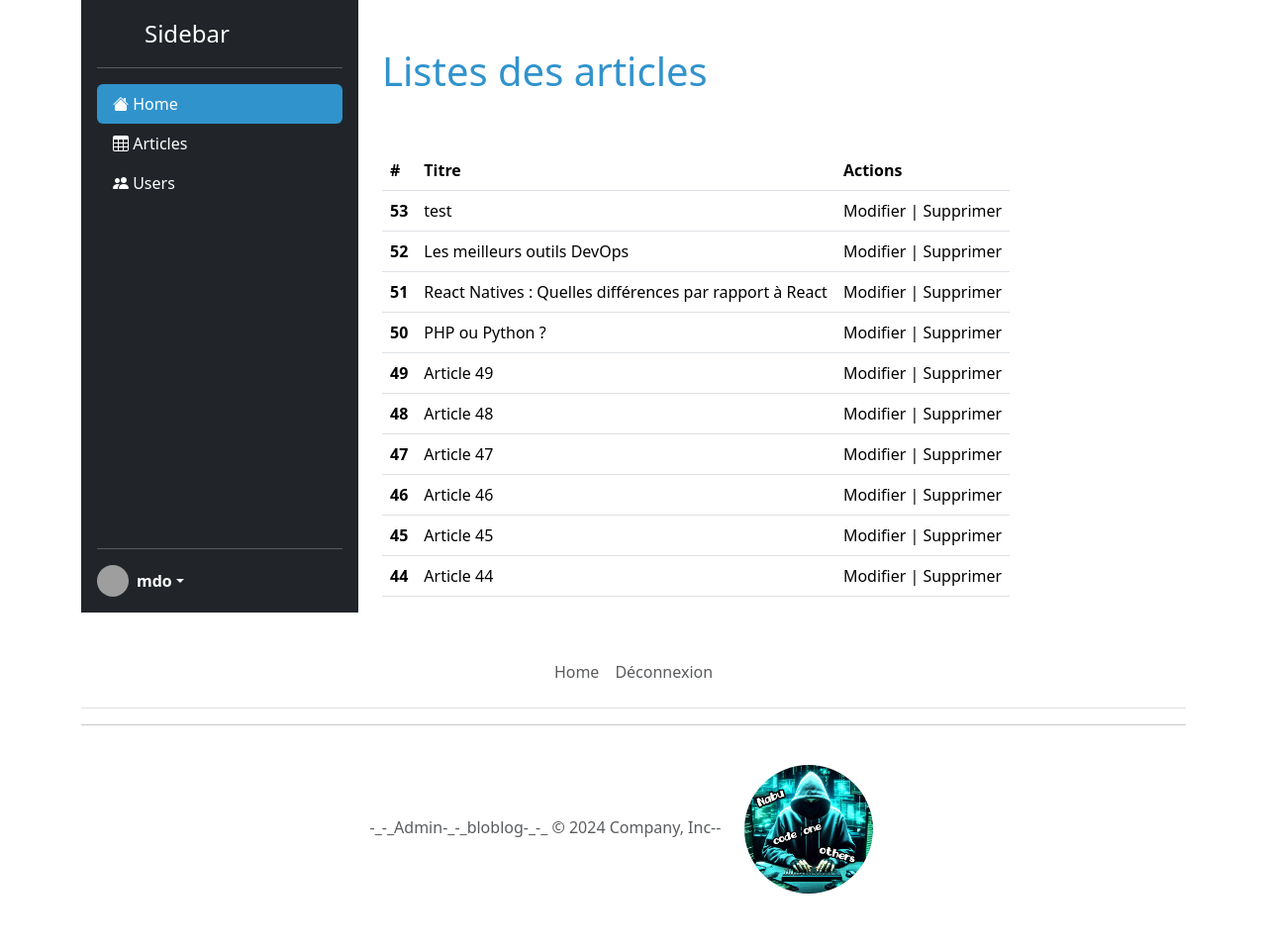
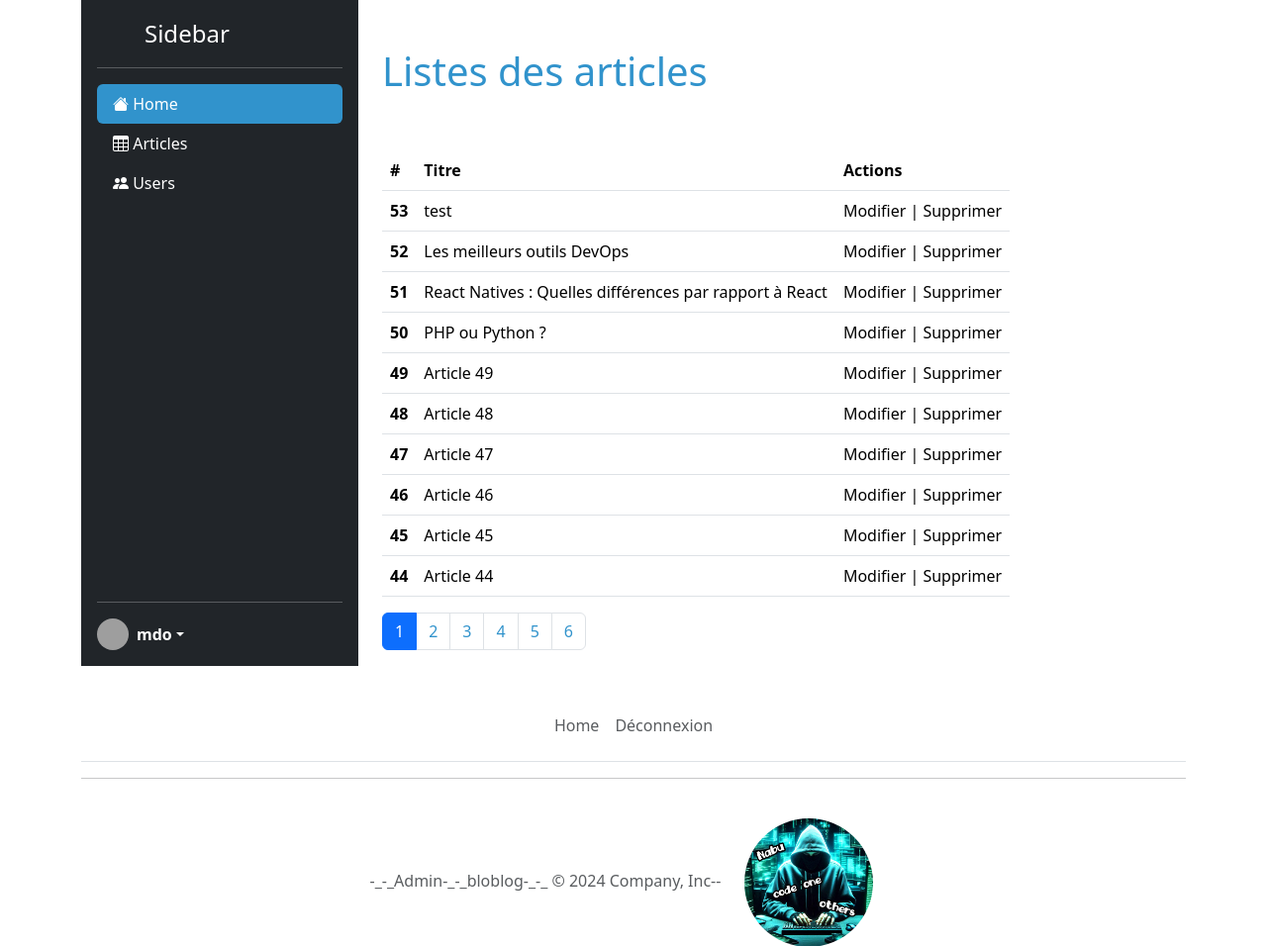
Before and after one commit to stephaneG-frep/BloBlog, a PHP site: page /admin/articles.php in a window 1280 px wide. Shown: the top 956 px of the page at 99% size. Before the commit the page ends 903 px from the top, so only its background shows below. Run offline with PHP 8.4, Linux system fonts and the light colour scheme; the visitor is signed in with stand-in values (Sample User, id 1); data comes from the database, SQL or seed files in the repository; grey boxes are pictures that could not be loaded.

Commit message:
pagination ad min

```diff
--- a/admin/articles.php
+++ b/admin/articles.php
@@ -11,6 +11,9 @@ if (isset($_GET['page'])) {
 }
 
 $articles = getArticles($pdo, _ADMIN_ITEM_PER_PAGE_, $page);
+
+$totalArticles = getTotalArticles($pdo);
+$totalPages = ceil($totalArticles / _ADMIN_ITEM_PER_PAGE_);
 
 
 ?>
@@ -36,6 +39,16 @@ $articles = getArticles($pdo, _ADMIN_ITEM_PER_PAGE_, $page);
     </tbody>
 </table>
 
+<?php if ($totalPages > 1) {?>
+<nav aria-label="Page navigation example">
+    <ul class="pagination">
+        <?php for ($i = 1; $i <= $totalPages; $i++) {?>
+        <li class="page-item <?php if ($i === $page) { echo "active"; }?>"><a class="page-link" href="?page=<?=$i;?>"><?=$i;?></a></li>
+        <?php }?>
+    </ul>
+</nav>
+<?php }?>
+
 <?php
 require_once __DIR__. "/templates/footer.php";
 ?>
--- a/admin/templates/header.php
+++ b/admin/templates/header.php
@@ -34,14 +34,14 @@ adminOnly();
             <hr>
             <ul class="nav nav-pills flex-column mb-auto">
                 <li class="nav-item">
-                    <a href="#" class="nav-link active" aria-current="page">
+                    <a href="index.php" class="nav-link active" aria-current="page">
                         <i class="bi bi-house-fill"></i>
                         Home
                     </a>
                 </li>
 
                 <li>
-                    <a href="#" class="nav-link text-white">
+                    <a href="articles.php" class="nav-link text-white">
                        <i class="bi bi-table"></i>
                         </svg>
                         Articles
--- a/lib/article.php
+++ b/lib/article.php
@@ -33,6 +33,17 @@ function getArticles(PDO $pdo, int $limit = null, int $page = null):array
     return $articles;
 }
 
+function getTotalArticles(PDO $pdo):int
+{
+    $sql = "SELECT COUNT(*) as total FROM articles";
+    $query = $pdo->prepare($sql);
+    $query->execute();
+    $result = $query->fetch(PDO::FETCH_ASSOC);
+
+    return $result['total'];
+}
+
+
 function getArticleById(PDO $pdo, int $id):array|bool
 {
     $sql = "SELECT * FROM articles WHERE id = :id";
--- a/templates/article_part.php
+++ b/templates/article_part.php
@@ -4,7 +4,7 @@
 
 <div class="col-md-4 my-2">
 
-    <div class="card">
+    <div class="card text-bg-info">
         <img src="<?=$imagePath?>" class="card-img-top" alt="<?=htmlentities($article['title'])?>">
         <div class="card-body">
             <h5 class="card-title"><?=htmlentities($article['title'])?></h5>
```
